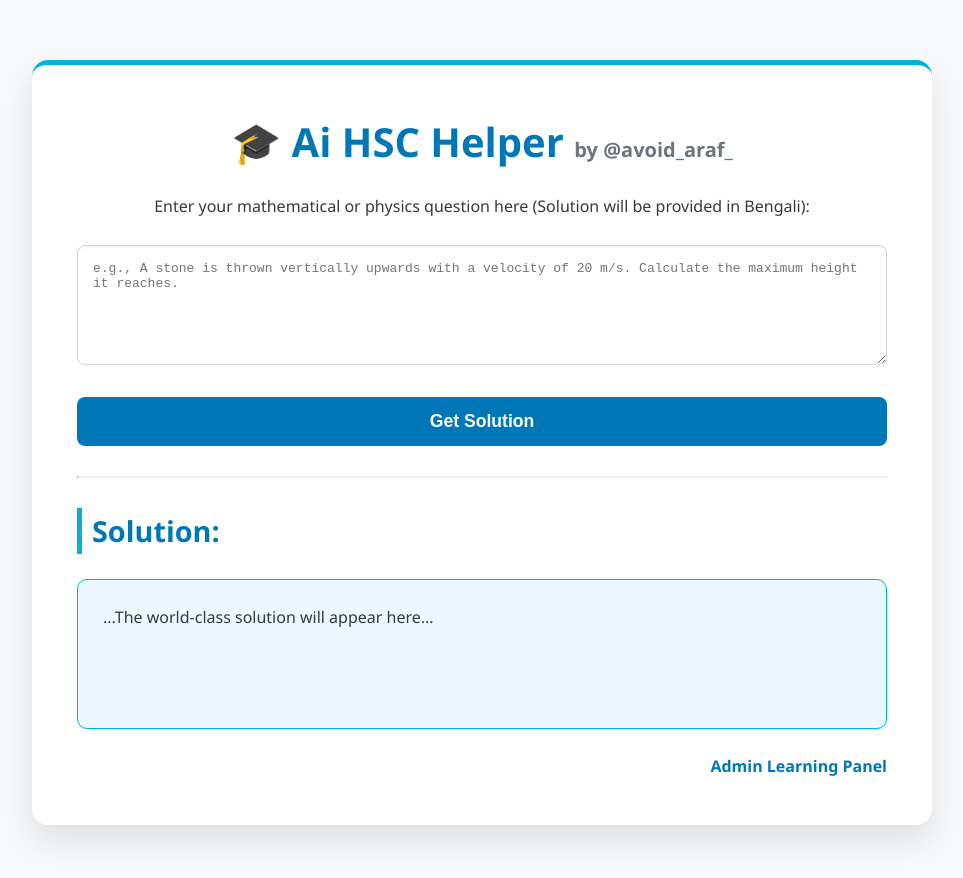
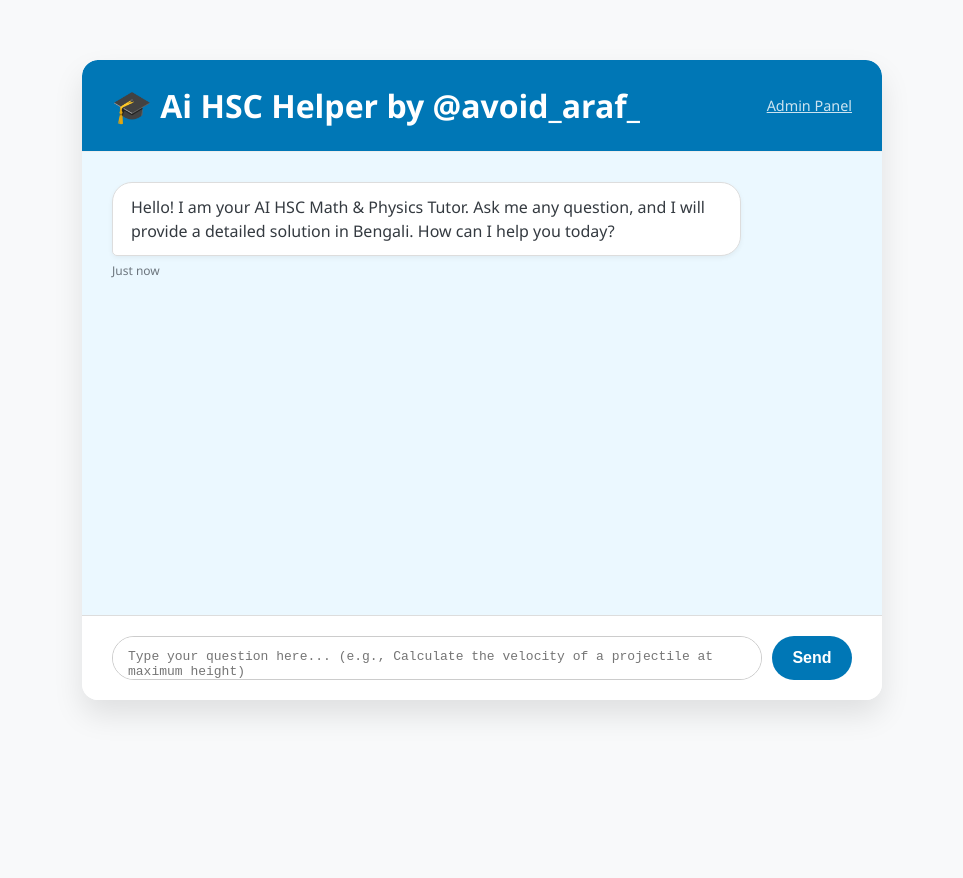
Before and after one commit to NexusXModder/avoid_araf_ai, a plain HTML site: page index.html in a window 1280 px wide. Shown: the whole page, without its empty margins (158-1121 px from the left). After the commit the page ends 800 px from the top, so only its background shows below. Drawn offline with Linux system fonts and the light colour scheme.

Commit message:
Add files via upload

```diff
--- a/index.html
+++ b/index.html
@@ -3,61 +3,114 @@
 <head>
     <meta charset="UTF-8">
     <meta name="viewport" content="width=device-width, initial-scale=1.0">
-    <title>AI HSC Math & Physics Tutor</title>
+    <title>AI HSC Math & Physics Tutor - Chat</title>
     <link rel="stylesheet" href="style.css">
 </head>
 <body>
-    <div class="container">
-        <h1>🎓 Ai HSC Helper <small style="font-size: 0.5em; color: #6c757d;">by @avoid_araf_</small></h1>
-        <p style="text-align: center; margin-bottom: 25px;">Enter your mathematical or physics question here (Solution will be provided in Bengali):</p>
+    <div class="chat-container">
+        <header class="chat-header">
+            <h1>🎓 Ai HSC Helper by @avoid_araf_</h1>
+            <a href="/admin" class="admin-link-chat">Admin Panel</a>
+        </header>
 
-        <textarea id="question-input" rows="5" placeholder="e.g., A stone is thrown vertically upwards with a velocity of 20 m/s. Calculate the maximum height it reaches."></textarea>
-        <button onclick="askAI()">Get Solution</button>
+        <div id="chat-history" class="chat-history">
+            <div class="message ai-message">
+                <p>Hello! I am your AI HSC Math & Physics Tutor. Ask me any question, and I will provide a detailed solution in Bengali. How can I help you today?</p>
+                <span class="timestamp">Just now</span>
+            </div>
+            </div>
 
-        <hr style="margin: 30px 0; border-top: 1px solid #eee;">
-
-        <h2>Solution:</h2>
-        <div id="response-box">...The world-class solution will appear here...</div>
-
-        <div class="admin-link" style="text-align: right; margin-top: 25px;">
-            <a href="/admin">Admin Learning Panel</a>
+        <div class="chat-input-area">
+            <textarea id="question-input" rows="1" placeholder="Type your question here... (e.g., Calculate the velocity of a projectile at maximum height)"></textarea>
+            <button onclick="askAI()">Send</button>
         </div>
     </div>
 
     <script>
-        // JS remains the same, but the UI updates its appearance based on the new CSS
+        const chatHistory = document.getElementById('chat-history');
+        const questionInput = document.getElementById('question-input');
+        const sendButton = document.querySelector('.chat-input-area button');
+
+        // Function to create and append a message bubble
+        function appendMessage(text, isUser) {
+            const messageDiv = document.createElement('div');
+            // Use innerHTML to allow for formatted responses (e.g., if the AI returns markdown)
+            const formattedText = text.replace(/\n/g, '<br>');
+
+            messageDiv.className = `message ${isUser ? 'user-message' : 'ai-message'}`;
+            messageDiv.innerHTML = `<p>${formattedText}</p><span class="timestamp">${new Date().toLocaleTimeString()}</span>`;
+            chatHistory.appendChild(messageDiv);
+            // Auto-scroll to the bottom of the chat
+            chatHistory.scrollTop = chatHistory.scrollHeight;
+        }
+
+        // Updated askAI function to handle chat history
         async function askAI() {
-            const question = document.getElementById('question-input').value;
-            const responseBox = document.getElementById('response-box');
+            const question = questionInput.value.trim();
+            if (!question) return;
 
-            if (!question.trim()) {
-                responseBox.innerText = "Please enter your question.";
-                return;
-            }
+            // 1. Display user's question
+            appendMessage(question, true);
+            questionInput.value = ''; // Clear input
 
-            responseBox.innerHTML = "<h4>Processing solution... <small style='color: #0077B6;'>Please wait</small></h4>";
+            // 2. Display a "typing" message from the AI
+            const loadingDiv = document.createElement('div');
+            loadingDiv.id = 'loading-message';
+            loadingDiv.className = 'message ai-message loading';
+            loadingDiv.innerHTML = '<p>Processing solution... <span class="loading-dots"></span></p>';
+            chatHistory.appendChild(loadingDiv);
+            chatHistory.scrollTop = chatHistory.scrollHeight;
+
+            // Disable input/button while waiting
+            questionInput.disabled = true;
+            sendButton.disabled = true;
 
             try {
                 const response = await fetch('/ask', {
                     method: 'POST',
-                    headers: {
-                        'Content-Type': 'application/json'
-                    },
+                    headers: { 'Content-Type': 'application/json' },
                     body: JSON.stringify({ question: question })
                 });
 
                 const data = await response.json();
 
+                // 3. Remove loading message
+                const loading = document.getElementById('loading-message');
+                if (loading) chatHistory.removeChild(loading);
+
+                // 4. Display AI's response
                 if (response.ok) {
-                    responseBox.innerText = data.answer;
+                    appendMessage(data.answer, false);
                 } else {
-                    responseBox.innerText = `Error: ${data.error || "Unknown problem"}. Please check API Key configuration on Render.`;
+                    appendMessage(`Error: ${data.error || "Unknown problem"}. Please check API Key configuration.`, false);
                 }
 
             } catch (error) {
-                responseBox.innerText = `Network Error: Could not contact the server. ${error}`;
+                const loading = document.getElementById('loading-message');
+                if (loading) chatHistory.removeChild(loading);
+                appendMessage(`Network Error: Could not contact the server. ${error}`, false);
+            } finally {
+                // Re-enable input/button
+                questionInput.disabled = false;
+                sendButton.disabled = false;
+                questionInput.focus();
             }
         }
+
+        // Allow sending with Enter key
+        questionInput.addEventListener('keypress', function(e) {
+            if (e.key === 'Enter' && !e.shiftKey) {
+                e.preventDefault();
+                askAI();
+            }
+        });
+
+        // Initialize textarea to auto-resize for multi-line inputs
+        questionInput.addEventListener('input', function() {
+            this.style.height = 'auto';
+            this.style.height = this.scrollHeight + 'px';
+        });
+
     </script>
 </body>
 </html>
--- a/style.css
+++ b/style.css
@@ -1,15 +1,16 @@
-/* style.css - World-Class, Paid, Professional Design for AI Tutor */
+/* style.css - World-Class, Professional Design */
 
 :root {
-    --primary-color: #0077B6; /* Deep Blue */
-    --secondary-color: #00B4D8; /* Light Blue/Cyan */
+    --primary-color: #0077B6; /* Deep Blue (for branding) */
+    --secondary-color: #00B4D8; /* Light Blue/Cyan (for accents) */
     --background-color: #F8F9FA; /* Lightest Gray */
-    --card-background: #FFFFFF;
-    --text-color: #343A40;
-    --success-color: #28A745;
-    --error-color: #DC3545;
+    --card-background: #FFFFFF; /* White for content areas */
+    --text-color: #343A40; /* Dark Gray for main text */
+    --success-color: #28A745; /* Green for success messages */
+    --error-color: #DC3545; /* Red for errors/notes */
 }
 
+/* --- Base Styles --- */
 * {
     box-sizing: border-box;
     margin: 0;
@@ -24,8 +25,19 @@ body {
     padding: 20px;
 }
 
+a {
+    color: var(--primary-color);
+    text-decoration: none;
+    transition: color 0.3s;
+}
+
+a:hover {
+    color: var(--secondary-color);
+}
+
+/* --- Container (Used for Admin Page) --- */
 .container {
-    max-width: 900px;
+    max-width: 600px;
     margin: 40px auto;
     background-color: var(--card-background);
     padding: 45px;
@@ -39,50 +51,47 @@ h1 {
     color: var(--primary-color);
     text-align: center;
     margin-bottom: 20px;
-    font-size: 2.5em;
+    font-size: 2em;
     font-weight: 600;
 }
 
 h2 {
-    color: var(--primary-color);
-    margin-top: 30px;
-    margin-bottom: 15px;
-    font-size: 1.8em;
-    border-left: 5px solid var(--secondary-color);
-    padding-left: 10px;
+    color: var(--text-color);
+    margin-top: 25px;
+    font-size: 1.5em;
+    font-weight: 500;
 }
 
-/* --- Inputs & Buttons --- */
-textarea, input[type="password"], input[type="file"], input[type="text"] {
+/* --- Inputs and Buttons --- */
+input[type="text"],
+input[type="password"],
+textarea {
     width: 100%;
     padding: 15px;
-    margin-bottom: 20px;
-    border: 1px solid #CED4DA;
+    margin-bottom: 15px;
+    border: 1px solid #ccc;
     border-radius: 8px;
     font-size: 1em;
-    transition: all 0.3s;
-    box-shadow: inset 0 1px 3px rgba(0, 0, 0, 0.05);
+    transition: border-color 0.3s, box-shadow 0.3s;
 }
 
-textarea:focus, input:focus {
-    border-color: var(--secondary-color);
-    box-shadow: 0 0 0 3px rgba(0, 180, 216, 0.2);
+input:focus,
+textarea:focus {
+    border-color: var(--primary-color);
+    box-shadow: 0 0 8px rgba(0, 119, 182, 0.2);
     outline: none;
 }
-textarea { resize: vertical; min-height: 120px; }
 
 button {
+    padding: 12px 25px;
     background-color: var(--primary-color);
     color: white;
-    padding: 14px 25px;
     border: none;
     border-radius: 8px;
     cursor: pointer;
-    font-size: 1.1em;
+    font-size: 1em;
     font-weight: 600;
     transition: background-color 0.3s, box-shadow 0.3s;
-    width: 100%;
-    margin-top: 5px;
 }
 
 button:hover {
@@ -90,32 +99,11 @@ button:hover {
     box-shadow: 0 4px 10px rgba(0, 0, 0, 0.2);
 }
 
-/* --- Response Area --- */
-#response-box {
-    margin-top: 25px;
-    padding: 25px;
-    background-color: #EBF8FF; /* Lighter shade of blue */
-    border-radius: 10px;
-    border: 1px solid var(--secondary-color);
-    min-height: 150px;
-    font-size: 1em;
-    white-space: pre-wrap;
-    box-shadow: 0 2px 4px rgba(0, 0, 0, 0.05);
-}
-
 /* --- Admin Panel Specific Styles --- */
+.login-section input,
 .login-section button {
-    background-color: var(--secondary-color);
-}
-.login-section button:hover {
-    background-color: #0077B6;
-}
-
-#learning-section button {
-    background-color: var(--success-color);
-}
-#learning-section button:hover {
-    background-color: #1E7E34;
+    margin-top: 5px;
+    margin-bottom: 10px;
 }
 
 #message-box {
@@ -123,30 +111,170 @@ button:hover {
     padding: 15px;
     border-radius: 8px;
     font-weight: 600;
+    text-align: center;
+    border: 1px solid transparent;
 }
 
-.success {
+#message-box.success {
     background-color: #D4EDDA;
-    border: 1px solid var(--success-color);
-    color: #155724;
+    color: var(--success-color);
+    border-color: #C3E6CB;
 }
 
-.error {
+#message-box.error {
     background-color: #F8D7DA;
-    border: 1px solid var(--error-color);
-    color: #721C24;
+    color: var(--error-color);
+    border-color: #F5C6CB;
 }
 
-.hidden { display: none !important; }
+.hidden {
+    display: none !important;
+}
 
-/* --- Footer Link --- */
-.admin-link a, .back-to-home a {
+/* --- CHAT-SPECIFIC STYLES (for index.html) --- */
+
+.chat-container {
+    max-width: 800px;
+    margin: 40px auto;
+    background-color: var(--card-background);
+    border-radius: 16px;
+    box-shadow: 0 15px 30px rgba(0, 0, 0, 0.1);
+    display: flex;
+    flex-direction: column;
+    height: 80vh; /* Set a fixed height for the chat window */
+    min-height: 550px;
+    overflow: hidden;
+}
+
+.chat-header {
+    display: flex;
+    justify-content: space-between;
+    align-items: center;
+    padding: 20px 30px;
+    border-bottom: 1px solid #eee;
+    background-color: var(--primary-color);
+    color: white;
+    border-radius: 16px 16px 0 0;
+}
+
+.chat-header h1 {
+    color: white;
+    margin: 0;
+    text-align: left;
+}
+
+.admin-link-chat {
+    color: white !important;
+    text-decoration: underline !important;
+    font-size: 0.9em;
+    opacity: 0.8;
+}
+
+.admin-link-chat:hover {
+    opacity: 1;
+}
+
+/* Chat History Area */
+.chat-history {
+    flex-grow: 1;
+    overflow-y: auto;
+    padding: 30px;
+    background-color: #EBF8FF; /* Lighter shade of blue for contrast */
+}
+
+.message {
+    display: flex;
+    flex-direction: column;
+    margin-bottom: 20px;
+    max-width: 85%;
+}
+
+.message p {
+    padding: 12px 18px;
+    border-radius: 20px;
+    margin: 0;
+    line-height: 1.5;
+    word-wrap: break-word;
+    white-space: pre-wrap;
+}
+
+.timestamp {
+    font-size: 0.75em;
+    color: #6c757d; /* Gray color for timestamp */
+    margin-top: 5px;
+}
+
+/* User's Message (Right-aligned, Primary Color) */
+.user-message {
+    align-self: flex-end;
+    align-items: flex-end;
+}
+.user-message p {
+    background-color: var(--primary-color);
+    color: white;
+    border-bottom-right-radius: 5px;
+}
+
+/* AI's Message (Left-aligned, Light Background) */
+.ai-message {
+    align-self: flex-start;
+    align-items: flex-start;
+}
+.ai-message p {
+    background-color: var(--card-background);
+    color: var(--text-color);
+    border: 1px solid #ddd;
+    box-shadow: 0 2px 5px rgba(0, 0, 0, 0.05);
+    border-bottom-left-radius: 5px;
+}
+
+/* Chat Input Area */
+.chat-input-area {
+    padding: 20px 30px;
+    border-top: 1px solid #ddd;
+    display: flex;
+    gap: 10px;
+    background-color: var(--card-background);
+    flex-shrink: 0;
+}
+
+.chat-input-area textarea {
+    flex-grow: 1;
+    min-height: 44px;
+    max-height: 150px;
+    resize: none;
+    padding: 12px 15px;
+    border-radius: 22px; /* More rounded for modern look */
+    font-size: 1em;
+    transition: all 0.2s;
+    margin-bottom: 0; /* Remove margin from global input style */
+}
+
+.chat-input-area button {
+    width: 80px;
+    height: 44px;
+    padding: 0;
+    border-radius: 22px;
+    font-weight: bold;
+    flex-shrink: 0;
+}
+
+/* Loading Animation */
+@keyframes dot-flash {
+    0%, 80%, 100% { opacity: 0; }
+    40% { opacity: 1; }
+}
+
+.loading-dots::before {
+    content: '• • •';
+    display: inline-block;
+    width: 1.5em; /* Ensures space for dots */
+    overflow: hidden;
+    position: relative;
+    top: 0.1em;
+}
+.loading-dots {
     color: var(--primary-color);
-    text-decoration: none;
-    font-weight: 600;
-    transition: color 0.3s;
+    font-size: 1.2em;
+    animation: dot-flash 1s infinite step-start;
 }
-.admin-link a:hover, .back-to-home a:hover {
-    color: var(--secondary-color);
-    text-decoration: underline;
-}
```
Also changed, not shown: admin.html (+52 -29 lines).
